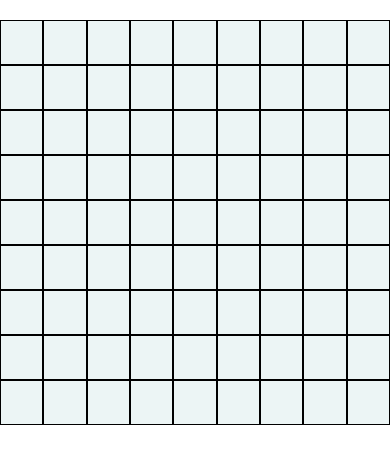
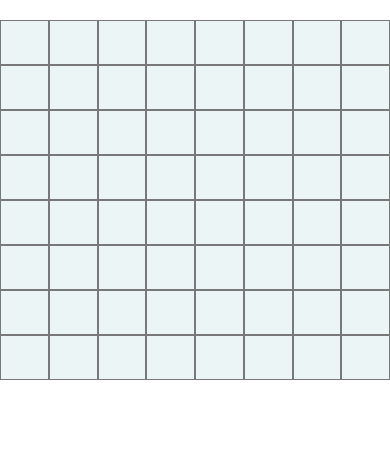
Before and after one commit to askmakdag/AI_GAMES, a React Native app in the folder AI_PUZZLE_GAME/: screen / in a window 390 px wide. Shown: the top 464 px of the page. Built offline with nearby package versions, Linux system fonts and the light colour scheme.

Commit message:
gridPane borderColor changed.

```diff
--- a/AI_PUZZLE_GAME/App.js
+++ b/AI_PUZZLE_GAME/App.js
@@ -8,7 +8,7 @@ export default class App extends React.Component {
         super(props);
         this.state = {
             data: [],
-            numColumns: 9,
+            numColumns: 8,
         };
     };
 
--- a/AI_PUZZLE_GAME/Node.js
+++ b/AI_PUZZLE_GAME/Node.js
@@ -54,7 +54,7 @@ const styles = StyleSheet.create({
         height: '100%',
         width: '100%',
         borderWidth: 1,
-
+        borderColor:"#767977"
     },
 });
 
```
